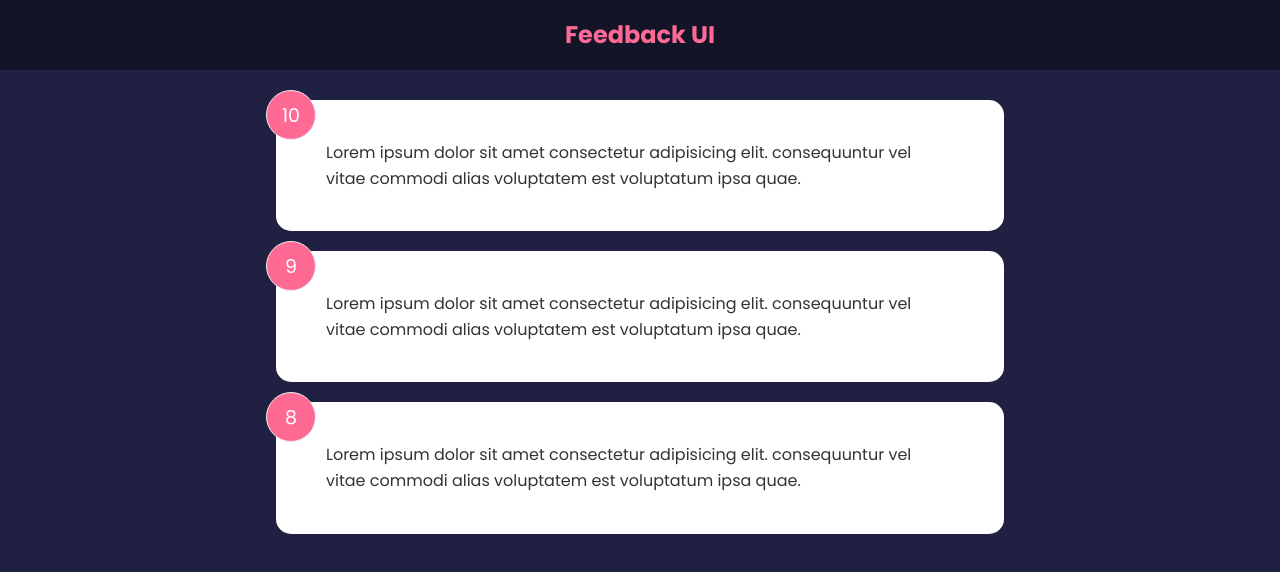
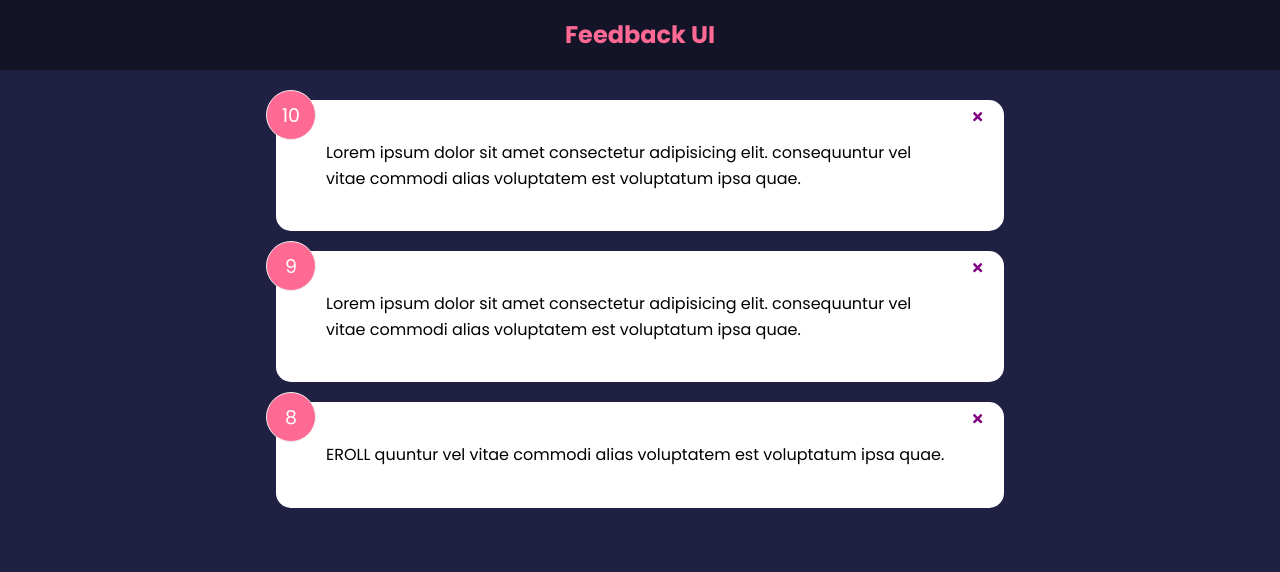
Before and after one commit to matrixleo/feedback-project, a React (Create React App) app: page / in a window 1280 px wide. Shown: the top 572 px of the page. Built offline with nearby package versions, Linux system fonts and the light colour scheme.

Commit message:
Added Feedback Cards

```diff
--- a/package.json
+++ b/package.json
@@ -8,6 +8,7 @@
     "@testing-library/user-event": "^13.5.0",
     "react": "^17.0.2",
     "react-dom": "^17.0.2",
+    "react-icons": "^4.3.1",
     "react-scripts": "5.0.0",
     "web-vitals": "^2.1.4"
   },
--- a/public/index.html
+++ b/public/index.html
@@ -10,34 +10,14 @@
       content="Web site created using create-react-app"
     />
     <link rel="apple-touch-icon" href="%PUBLIC_URL%/logo192.png" />
-    <!--
-      manifest.json provides metadata used when your web app is installed on a
-      user's mobile device or desktop. See https://developers.google.com/web/fundamentals/web-app-manifest/
-    -->
+
     <link rel="manifest" href="%PUBLIC_URL%/manifest.json" />
-    <!--
-      Notice the use of %PUBLIC_URL% in the tags above.
-      It will be replaced with the URL of the `public` folder during the build.
-      Only files inside the `public` folder can be referenced from the HTML.
 
-      Unlike "/favicon.ico" or "favicon.ico", "%PUBLIC_URL%/favicon.ico" will
-      work correctly both with client-side routing and a non-root public URL.
-      Learn how to configure a non-root public URL by running `npm run build`.
-    -->
-    <title>React App</title>
+    <title>Feedback App</title>
   </head>
   <body>
     <noscript>You need to enable JavaScript to run this app.</noscript>
     <div id="root"></div>
-    <!--
-      This HTML file is a template.
-      If you open it directly in the browser, you will see an empty page.
 
-      You can add webfonts, meta tags, or analytics to this file.
-      The build step will place the bundled scripts into the <body> tag.
-
-      To begin the development, run `npm start` or `yarn start`.
-      To create a production bundle, use `npm run build` or `yarn build`.
-    -->
   </body>
 </html>
--- a/src/App.js
+++ b/src/App.js
@@ -5,11 +5,17 @@
 
 function App() {
     const [feedback, setFeetback] = useState(FeedbackData)
+
+    const deleteFeedback = (id) => {
+        if(window.confirm("Are you sure you wanna delete this?")){
+            setFeetback(feedback.filter((item) => item.id !== id ))
+        }
+    }
     return  (
         <>
         <Header />
         <div className='container'>
-        <FeedbackList feedback={feedback}/>
+        <FeedbackList feedback={feedback} handleDelete = {deleteFeedback}/>
         </div>
         </>
     )
--- a/src/components/FeedbackItem.jsx
+++ b/src/components/FeedbackItem.jsx
@@ -1,10 +1,16 @@
-function FeedbackItem({item}) {
+import Card from "./shared/Card";
+import { FaTimes } from  "react-icons/fa";
+
+function FeedbackItem({ item, handleDelete }) {
   return (
-    <div className = "card">
-        <div className = "num-display">{item.rating}</div>
-        <div className = "text-display">{item.text}</div>
-    </div>
+    <Card>
+      <div className="num-display">{item.rating}</div>
+      <button onClick={() => handleDelete(item.id)} className="close">
+        <FaTimes color="purple"/>
+      </button>
+      <div className="text-display">{item.text}</div>
+    </Card>
   )
 }
 
-export default FeedbackItem
+export default FeedbackItem;
--- a/src/components/FeedbackList.jsx
+++ b/src/components/FeedbackList.jsx
@@ -1,16 +1,27 @@
+import PropTypes from "prop-types"
 import FeedbackItem from "./FeedbackItem"
 
-function FeedbackList({feedback}){
+function FeedbackList({feedback, handleDelete}){
     if(!feedback || feedback.length === 0){
         return <p>No feedback yet</p>
     }
     return (
         <div className="feedback-list">
             {feedback.map((item) =>(
-                <FeedbackItem key={item.id} item = {item} />
+                <FeedbackItem key={item.id} item = {item} handleDelete={handleDelete} />
             ))}
         </div>
     )
 }
 
+FeedbackList.propTypes = {
+    feedback: PropTypes.arrayOf(
+        PropTypes.shape({
+            id: PropTypes.number.isRequired,
+            text: PropTypes.string.isRequired,
+            rating: PropTypes.number.isRequired
+        })
+    ),
+}
+
 export default FeedbackList
--- a/src/components/data/FeedbackData.js
+++ b/src/components/data/FeedbackData.js
@@ -12,7 +12,7 @@
         {
           id: 3,
           rating: 8,
-          text: 'Lorem ipsum dolor sit amet consectetur adipisicing elit. consequuntur vel vitae commodi alias voluptatem est voluptatum ipsa quae.',
+          text: 'EROLL quuntur vel vitae commodi alias voluptatem est voluptatum ipsa quae.',
         },
       ]
 
--- /dev/null
+++ b/src/components/shared/Card.jsx
@@ -0,0 +1,24 @@
+import PropTypes from 'prop-types'
+
+function Card({children, reverse}) {
+  //return (
+    //<div className ={`card ${reverse && 'reverse'}`}
+
+    return(
+        <div className="card"
+    style={{
+        backgroundColor: reverse ? 'rgba(0,0,0,0.4)' : '#fff',
+        color: reverse ? '#fff' : 'rgba(0,0,0)'
+    }}
+    >{children}</div>
+  )
+}
+Card.defaultProps = {
+    reverse: false,
+}
+Card.propTypes = {
+    children: PropTypes.node.isRequired,
+    reverse: PropTypes.bool,
+}
+
+export default Card
```
Also changed, not shown: 1 other file (tests, documents, lock files or other folders).
